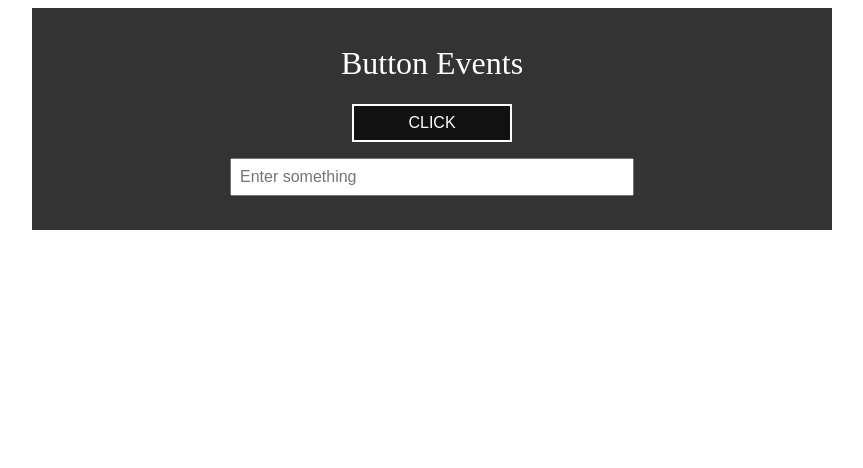
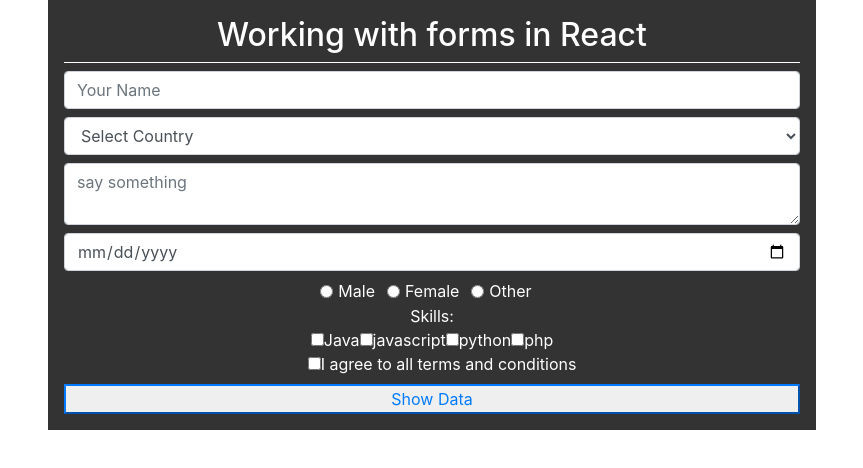
Before and after one commit to nezam0003/React-JS, a React (Create React App) app in the folder Stack-Learner/my-app-two/: page / in a window 1280 px wide. Shown: the top 468 px of the page, without its empty margins (208-1071 px from the left). Built offline with nearby package versions, Linux system fonts and the light colour scheme.

Commit message:
Worked with input elements in React

```diff
--- a/Stack-Learner/my-app-two/package.json
+++ b/Stack-Learner/my-app-two/package.json
@@ -6,6 +6,7 @@
     "@testing-library/jest-dom": "^5.11.9",
     "@testing-library/react": "^11.2.3",
     "@testing-library/user-event": "^12.6.2",
+    "bootstrap": "^4.5.3",
     "react": "^17.0.1",
     "react-dom": "^17.0.1",
     "react-scripts": "4.0.1",
--- /dev/null
+++ b/Stack-Learner/my-app-two/src/Input/App.jsx
@@ -0,0 +1,13 @@
+import React, { Component } from "react";
+import Input from "./Index";
+import classes from "./App.module.css";
+export default class App extends Component {
+  render() {
+    return (
+      <div className={classes.wrapper}>
+        <h1 className={classes.title}>Working with forms in React</h1>
+        <Input />
+      </div>
+    );
+  }
+}
--- /dev/null
+++ b/Stack-Learner/my-app-two/src/Input/App.module.css
@@ -0,0 +1,14 @@
+.wrapper {
+  max-width: 60vw;
+  margin: 0 auto;
+  background: #333;
+  padding: 1rem;
+  color: #fff;
+  text-align: center;
+}
+.title {
+  font-weight: 500;
+  font-size: 2rem;
+  padding-bottom: 0.5rem;
+  border-bottom: 1px solid #fff;
+}
--- /dev/null
+++ b/Stack-Learner/my-app-two/src/Input/Index.jsx
@@ -0,0 +1,154 @@
+import React, { Component } from "react";
+
+export default class Input extends Component {
+  state = {
+    name: "",
+    country: "",
+    bio: "",
+    birthday: "",
+    gender: "",
+    agree: false,
+    skills: [],
+  };
+  changeHandler = (e) => {
+    this.setState({
+      [e.target.name]: e.target.value,
+    });
+  };
+  showBioData = (e) => {
+    console.log(this.state);
+  };
+  checkboxhandler = (e) => {
+    this.setState({
+      agree: e.target.checked,
+    });
+  };
+  skillHandler = (e) => {
+    // console.log("hello");
+    if (e.target.checked) {
+      this.setState({
+        skills: [...this.state.skills, e.target.value],
+      });
+    } else {
+      const skills = this.state.skills.filter((skill) => skill !== e.target.value);
+      this.setState({ skills });
+    }
+  };
+  render() {
+    const { name, country, bio, birthday, agree, skills } = this.state;
+    return (
+      <div>
+        <input
+          onChange={this.changeHandler}
+          className="form-control my-2"
+          type="text"
+          name="name"
+          placeholder="Your Name"
+          value={name}
+        />
+        <select
+          onChange={this.changeHandler}
+          className="form-control my-2"
+          name="country"
+          value={country}
+        >
+          <option>Select Country</option>
+          <option value="Bangladesh">Bangladesh</option>
+          <option value="India">India</option>
+          <option value="Pakistan">Pakistan</option>
+          <option value="Srilanka">Srilanka</option>
+          <option value="Nepal">Nepal</option>
+        </select>
+        <textarea
+          onChange={this.changeHandler}
+          className="form-control my-2"
+          name="bio"
+          placeholder="say something"
+          value={bio}
+        ></textarea>
+        <input
+          onChange={this.changeHandler}
+          className="form-control my-2"
+          type="date"
+          name="birthday"
+          value={birthday}
+        />
+        <div className="form-check form-check-inline">
+          <input
+            className="form-check-input"
+            type="radio"
+            name="gender"
+            value="male"
+            onChange={this.changeHandler}
+          />
+          Male
+        </div>
+        <div className="form-check form-check-inline">
+          <input
+            className="form-check-input"
+            type="radio"
+            name="gender"
+            value="female"
+            onChange={this.changeHandler}
+          />
+          Female
+        </div>
+        <div className="form-check form-check-inline">
+          <input
+            className="form-check-input"
+            type="radio"
+            name="gender"
+            value="other"
+            onChange={this.changeHandler}
+          />
+          Other
+        </div>
+        <div>
+          Skills: <br />
+          <input
+            type="checkbox"
+            name="skills"
+            value="java"
+            checked={skills.includes("java")}
+            onChange={this.skillHandler}
+          />
+          Java
+          <input
+            type="checkbox"
+            name="skills"
+            value="javascript"
+            checked={skills.includes("javascript")}
+            onChange={this.skillHandler}
+          />
+          javascript
+          <input
+            type="checkbox"
+            name="skills"
+            value="python"
+            checked={skills.includes("python")}
+            onChange={this.skillHandler}
+          />
+          python
+          <input
+            type="checkbox"
+            name="skills"
+            value="php"
+            checked={skills.includes("php")}
+            onChange={this.skillHandler}
+          />
+          php
+        </div>
+        <div className="form-check">
+          <input type="checkbox" name="agree" checked={agree} onChange={this.checkboxhandler} />
+          <label className="form-check-label" htmlFor="flexCheckDefault">
+            I agree to all terms and conditions
+          </label>
+        </div>
+
+        <button onClick={this.showBioData} className="btn-outline-primary btn-block mt-2">
+          Show Data
+        </button>
+      </div>
+    );
+  }
+}
--- a/Stack-Learner/my-app-two/src/index.js
+++ b/Stack-Learner/my-app-two/src/index.js
@@ -3,7 +3,9 @@ import ReactDOM from "react-dom";
 // import "./index.css";
 // import App from "./Components/App";
 // import App from "./State/App";
-import App from "./Events/App";
+// import App from "./Events/App";
+import App from "./Input/App";
+import "../node_modules/bootstrap/dist/css/bootstrap.css";
 // import reportWebVitals from "./reportWebVitals";
 
 ReactDOM.render(
```
Also changed, not shown: 1 other file (tests, documents, lock files or other folders).
